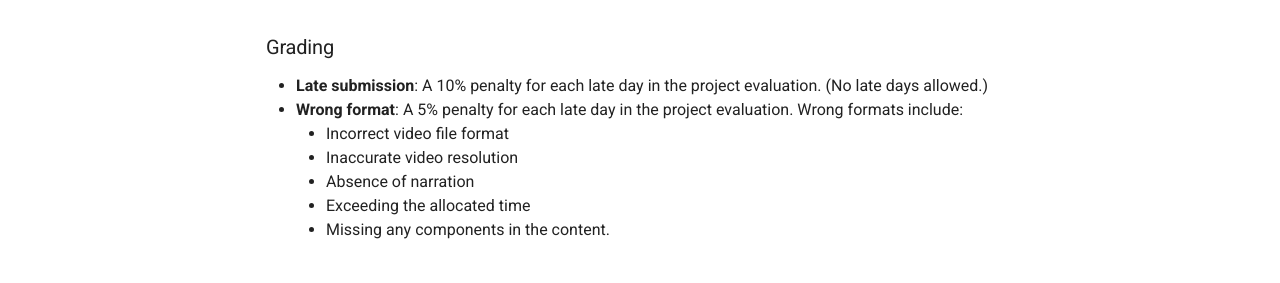
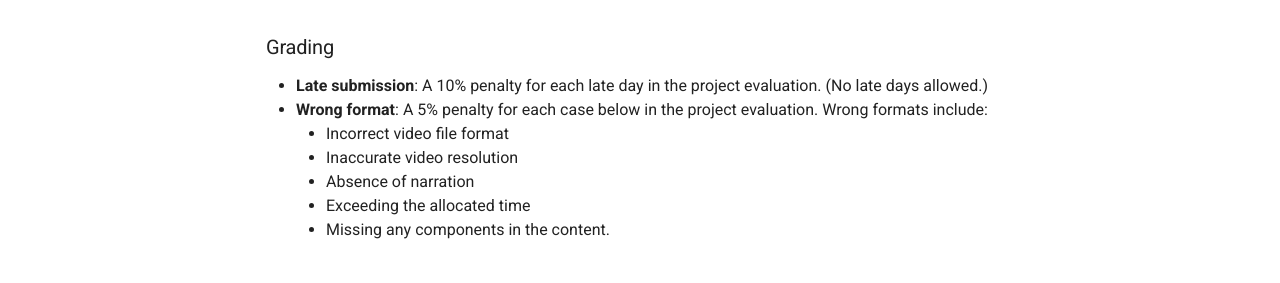
Before and after one commit to mhsung/kaist-cs479-fall-2023, an MkDocs documentation site: the page built from docs/project-pitch-video.md, in a window 1280 px wide and 900 px high, scrolled down 1091 px. Shown: the part 402-685 px from the top of the window. Built offline with MkDocs 1.6.1 and Material for MkDocs 9.7.7, drawn with Linux system fonts in a browser that asks for light colours.

Commit message:
Updated.

```diff
--- a/docs/project-pitch-video.md
+++ b/docs/project-pitch-video.md
@@ -56,7 +56,7 @@ Include the followings in your video:
 
 ### Grading
 - **Late submission**: A 10% penalty for each late day in the project evaluation. (No late days allowed.)
-- **Wrong format**: A 5% penalty for each late day in the project evaluation. Wrong formats include:
+- **Wrong format**: A 5% penalty for each case below in the project evaluation. Wrong formats include:
     - Incorrect video file format
     - Inaccurate video resolution
     - Absence of narration
```
